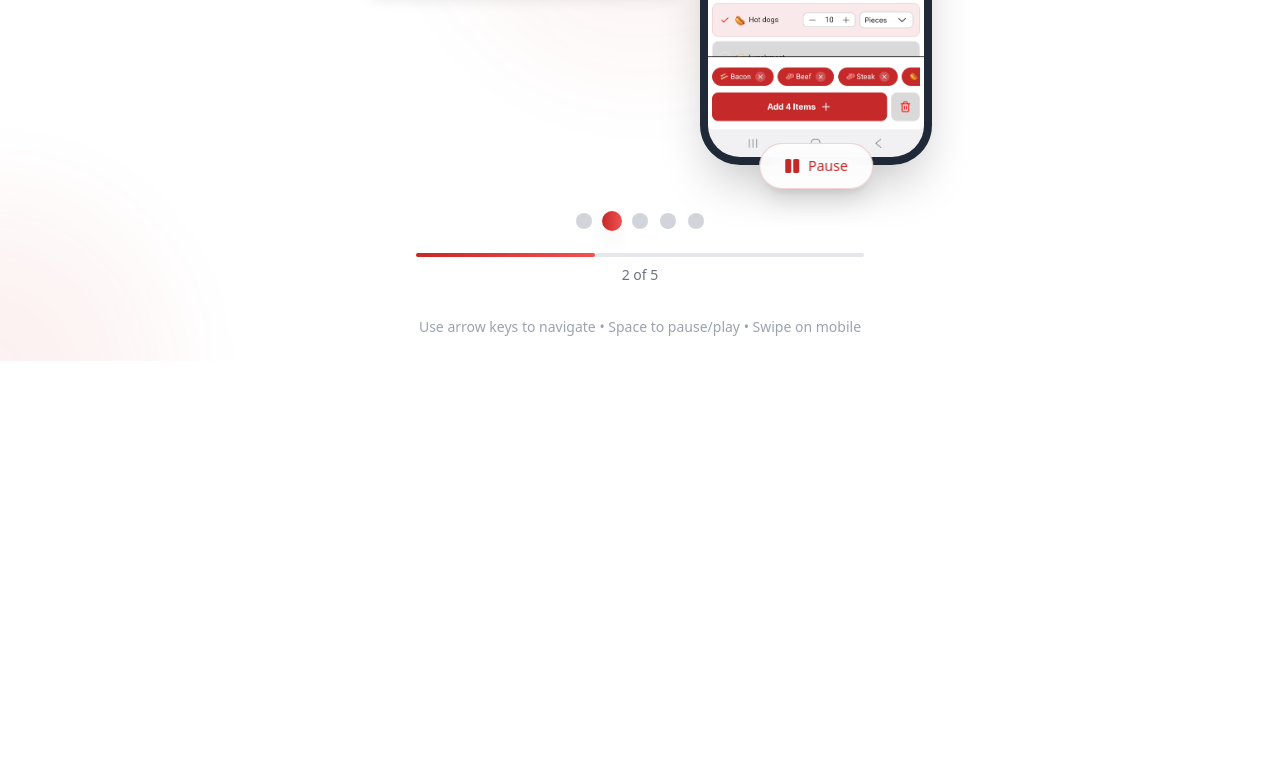
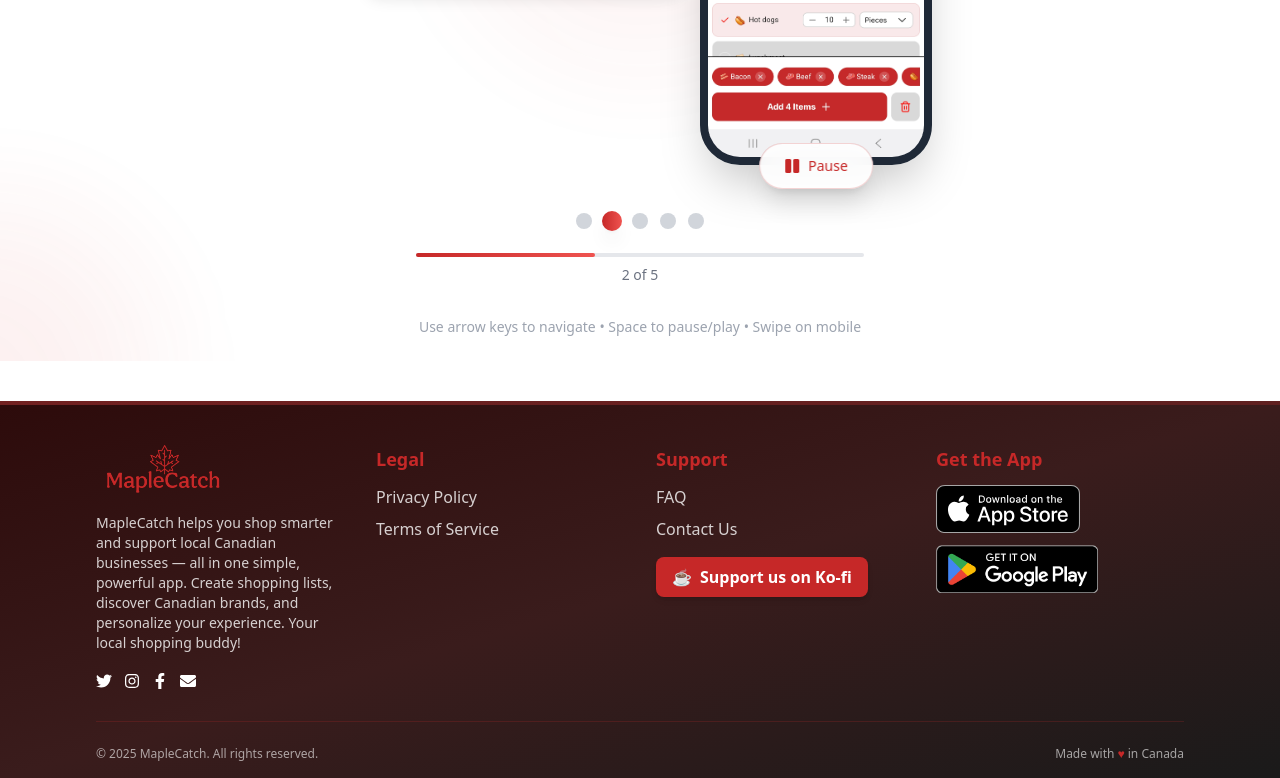
Before and after one commit to Mattshj/maplecatch-website-next, a Next.js app: page / in a window 1280 px wide. Shown: the part 2304-3082 px from the top of the page. Before the commit the page ends 2665 px from the top, so only its background shows below. Built offline with nearby package versions, Linux system fonts and the light colour scheme.

Commit message:
feat: add Footer component

```diff
--- /dev/null
+++ b/app/components/Footer.tsx
@@ -0,0 +1,180 @@
+// components/Footer.tsx
+"use client";
+
+import Link from "next/link";
+import Image from "next/image";
+import {
+  FaTwitter,
+  FaInstagram,
+  FaFacebookF,
+  FaEnvelope,
+} from "react-icons/fa";
+
+const Footer = () => {
+  return (
+    <footer className="w-full bg-gradient-to-br from-[#2d0b0b] via-[#3a1c1c] to-[#1a1a1a] text-white pt-10 pb-4 mt-10 border-t-4 border-[#C62828]/40">
+      <div className="max-w-6xl mx-auto px-4 sm:px-8">
+        <div className="grid grid-cols-1 md:grid-cols-4 gap-8 pb-8 border-b border-[#C62828]/20">
+          {/* Logo & About */}
+          <div className="flex flex-col items-start gap-3">
+            <Image
+              src="/assets/Logo.png"
+              alt="MapleCatch Logo"
+              width={160}
+              height={48}
+              className="h-12 w-auto mb-2"
+            />
+
+            <p className="text-sm text-white/80 max-w-xs">
+              MapleCatch helps you shop smarter and support local Canadian
+              businesses — all in one simple, powerful app. Create shopping
+              lists, discover Canadian brands, and personalize your experience.
+              Your local shopping buddy!
+            </p>
+            <div className="flex gap-3 mt-2">
+              <a
+                href="#"
+                className="hover:text-[#C62828] transition-colors"
+                aria-label="Twitter"
+              >
+                <FaTwitter />
+              </a>
+              <a
+                href="https://www.instagram.com/maplecatch/"
+                className="hover:text-[#C62828] transition-colors"
+                aria-label="Instagram"
+              >
+                <FaInstagram />
+              </a>
+              <a
+                href="#"
+                className="hover:text-[#C62828] transition-colors"
+                aria-label="Facebook"
+              >
+                <FaFacebookF />
+              </a>
+              <a
+                href="mailto:support@maplecatch.com"
+                className="hover:text-[#C62828] transition-colors"
+                aria-label="Email"
+              >
+                <FaEnvelope />
+              </a>
+            </div>
+          </div>
+
+          {/* Legal */}
+          <div>
+            <h3 className="font-semibold text-lg mb-3 text-[#C62828]">Legal</h3>
+            <ul className="space-y-2">
+              <li>
+                <Link
+                  href="/privacy"
+                  className="hover:text-[#C62828] transition-colors text-white/80"
+                >
+                  Privacy Policy
+                </Link>
+              </li>
+              <li>
+                <Link
+                  href="/terms"
+                  className="hover:text-[#C62828] transition-colors text-white/80"
+                >
+                  Terms of Service
+                </Link>
+              </li>
+            </ul>
+          </div>
+
+          {/* Support */}
+          <div>
+            <h3 className="font-semibold text-lg mb-3 text-[#C62828]">
+              Support
+            </h3>
+            <ul className="space-y-2">
+              <li>
+                <Link
+                  href="/help"
+                  className="hover:text-[#C62828] transition-colors text-white/80"
+                >
+                  FAQ
+                </Link>
+              </li>
+              <li>
+                <a
+                  href="mailto:support@maplecatch.com"
+                  className="hover:text-[#C62828] transition-colors text-white/80"
+                >
+                  Contact Us
+                </a>
+              </li>
+              <li>
+                <a
+                  href="https://ko-fi.com/maplecatch"
+                  target="_blank"
+                  rel="noopener noreferrer"
+                  className="inline-flex items-center gap-2 px-4 py-2 mt-2 rounded-lg font-semibold bg-[#C62828] text-white hover:bg-[#b71c1c] transition-colors shadow-md border-none focus:outline-none focus:ring-2 focus:ring-[#C62828] focus:ring-offset-2"
+                  aria-label="Support us on Ko-fi"
+                >
+                  <span role="img" aria-label="coffee">
+                    ☕
+                  </span>{" "}
+                  Support us on Ko-fi
+                </a>
+              </li>
+            </ul>
+          </div>
+
+          {/* Download */}
+          <div>
+            <h3 className="font-semibold text-lg mb-3 text-[#C62828]">
+              Get the App
+            </h3>
+            <div className="flex flex-col gap-3">
+              <a
+                href="https://apps.apple.com/app/maplecatch/id6748413094"
+                target="_blank"
+                rel="noopener noreferrer"
+                className="hover:scale-105 transition-transform"
+              >
+                <Image
+                  src="/assets/download-on-app-store.svg"
+                  alt="Download on the App Store"
+                  width={140}
+                  height={48}
+                  className="h-12 w-auto"
+                />
+              </a>
+              <a
+                href="https://play.google.com/store/apps/details?id=com.matthewjaberi.maplecatch&hl=en_US"
+                target="_blank"
+                rel="noopener noreferrer"
+                className="hover:scale-105 transition-transform"
+              >
+                <Image
+                  src="/assets/GoogleBadge.png"
+                  alt="Get it on Google Play"
+                  width={140}
+                  height={48}
+                  className="h-12 w-auto"
+                />
+              </a>
+            </div>
+          </div>
+        </div>
+
+        {/* Copyright Row */}
+        <div className="flex flex-col md:flex-row items-center justify-between pt-6 text-xs text-white/60 gap-2">
+          <span>
+            &copy; {new Date().getFullYear()} MapleCatch. All rights reserved.
+          </span>
+          <span>
+            Made with <span className="text-[#C62828]">♥</span> in Canada
+          </span>
+        </div>
+      </div>
+    </footer>
+  );
+};
+
+export default Footer;
--- a/app/page.tsx
+++ b/app/page.tsx
@@ -2,7 +2,7 @@ import Hero from "./components/Hero";
 import Features from "./components/Features";
 import FadeInSection from "./components/FadeInSection";
 import ScreenshotSection from "./components/ScreenshotPhoneCard";
-
+import Footer from "./components/Footer";
 export default function Home() {
   return (
     <>
@@ -15,6 +15,7 @@ export default function Home() {
       <FadeInSection>
         <ScreenshotSection />
       </FadeInSection>
+      <Footer />
     </>
   );
 }
```
